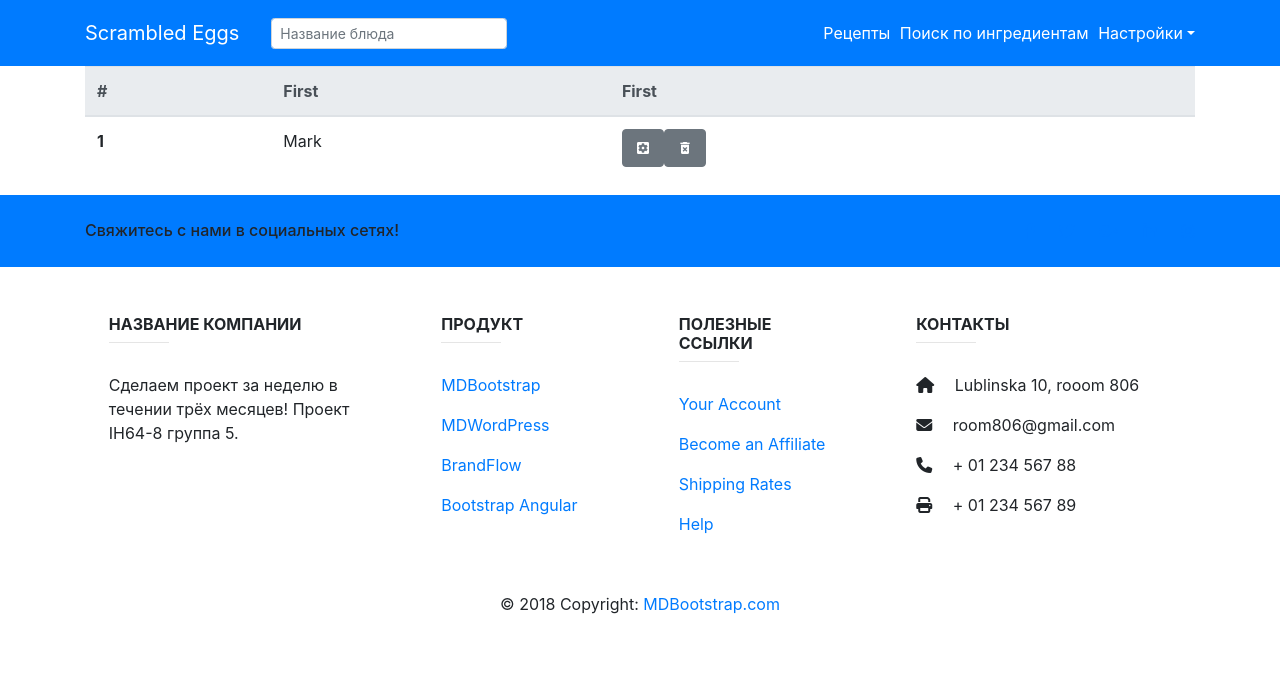
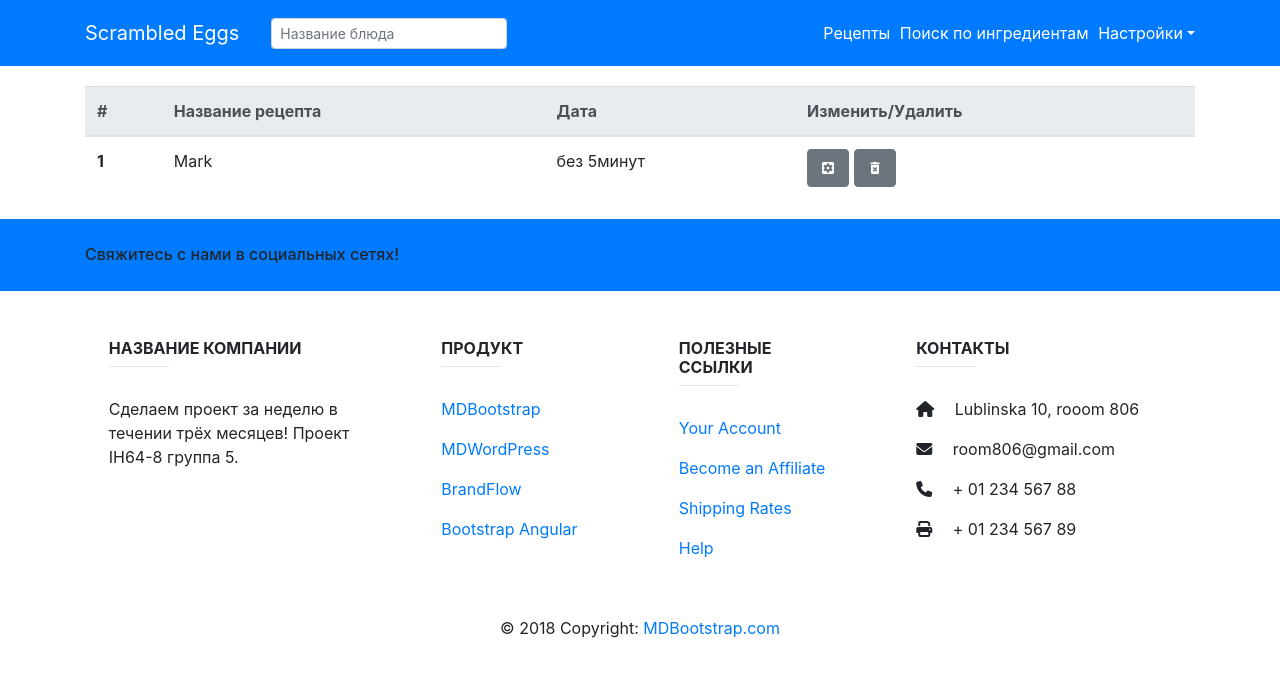
Before and after one commit to Dahmer7771/scrambled-eggs-2, a React (Create React App) app in the folder client/: page /recipe_client in a window 1280 px wide. Shown: the top 676 px of the page. Built offline with nearby package versions, Linux system fonts and the light colour scheme.

Commit message:
added style recipe-client

```diff
--- /dev/null
+++ b/client/src/components/recipe-client/recipe-client.css
@@ -0,0 +1,7 @@
+.user-recipe {
+    margin: 20px 0 20px 0;
+}
+
+.user-recipe button:first-child {
+    margin-right: 5px;
+}
--- a/client/src/components/recipe-client/recipe-client.jsx
+++ b/client/src/components/recipe-client/recipe-client.jsx
@@ -1,22 +1,25 @@
 import React, { Component } from "react";
 import { Link } from "react-router-dom";
+import "./recipe-client.css"
 
 class RecipeClient extends Component {
     render() {
         return (
             <div className="container">
-                <table className="table">
+                <table className="table user-recipe">
                     <thead className="thead-light">
                         <tr>
                             <th scope="col">#</th>
-                            <th scope="col">First</th>
-                            <th scope="col">First</th>
+                            <th scope="col">Название рецепта</th>
+                            <th scope="col">Дата</th>
+                            <th scope="col">Изменить/Удалить</th>
                         </tr>
                     </thead>
                     <tbody>
                         <tr>
                             <th scope="row">1</th>
                             <td>Mark</td>
+                            <td>без 5минут</td>
                             <td>
                                 <Link to="/change">
                                     <button type="button" className="btn btn-secondary material-icons">
```
